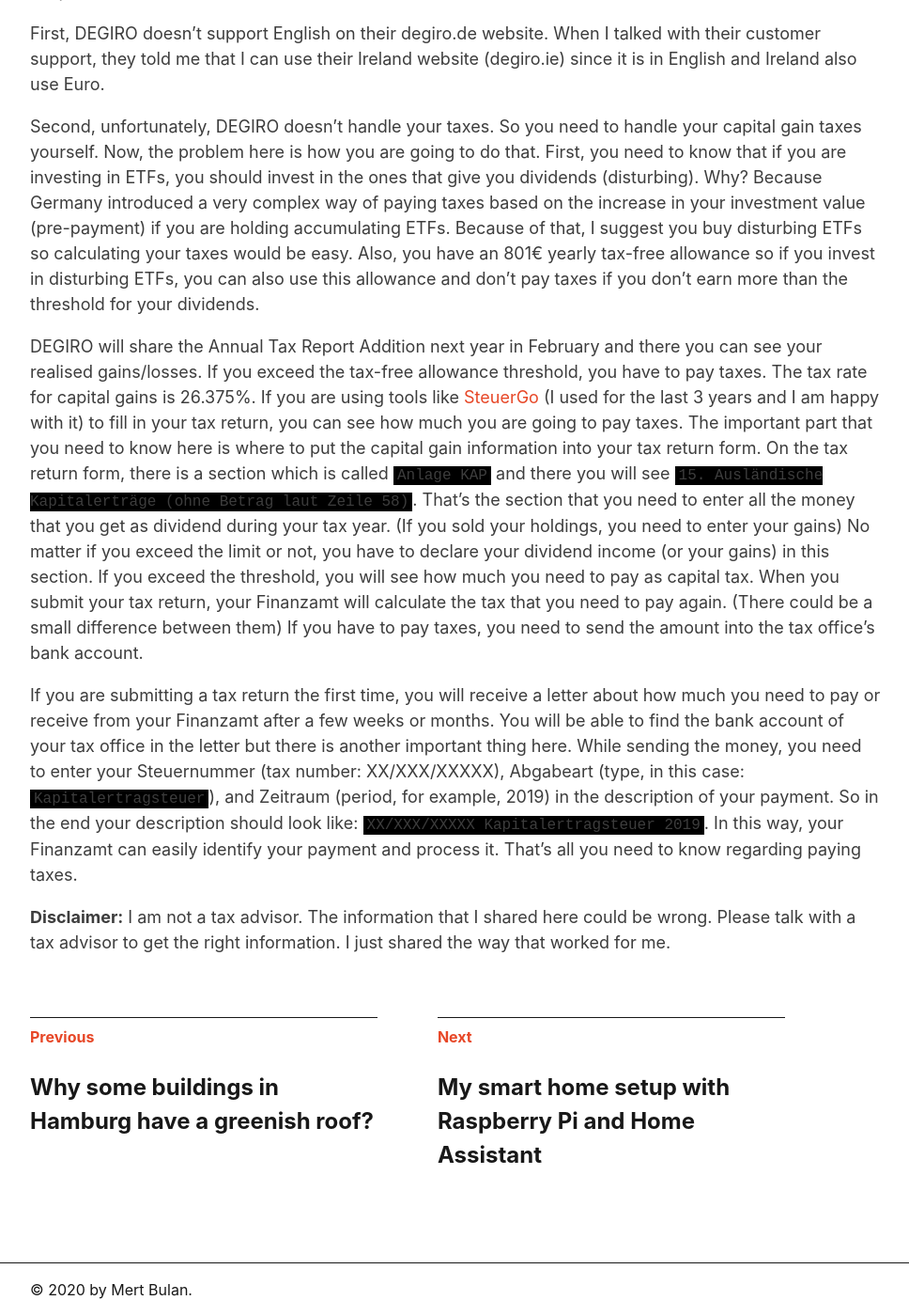
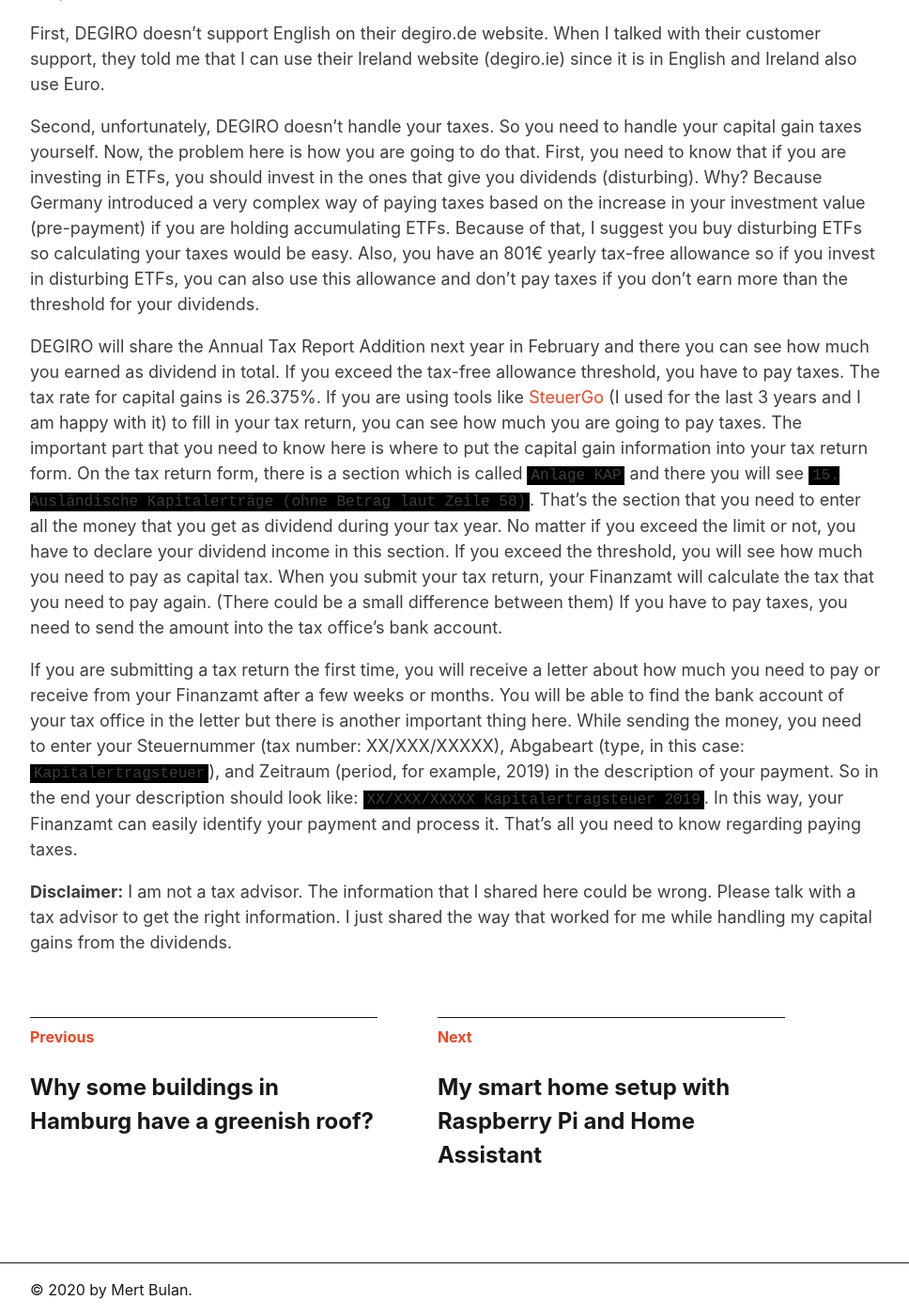
Before and after one commit to mertbulan/mertbulan.github.io, a Jekyll site: the page built from _posts/2020-11-05-how-to-invest-in-germany-via-degiro.md, in a window 1280 px wide and 1400 px high, scrolled down 1221 px. Shown: the whole window at 94% size, without its empty margins (64-1032 px from the left). Built offline with Jekyll 4.4.1, drawn with Linux system fonts in a browser that asks for light colours.

Commit message:
update post

```diff
--- a/_posts/2020-11-05-how-to-invest-in-germany-via-degiro.md
+++ b/_posts/2020-11-05-how-to-invest-in-germany-via-degiro.md
@@ -13,8 +13,8 @@ First, DEGIRO doesn't support English on their degiro.de website. When I talked
 
 Second, unfortunately, DEGIRO doesn't handle your taxes. So you need to handle your capital gain taxes yourself. Now, the problem here is how you are going to do that. First, you need to know that if you are investing in ETFs, you should invest in the ones that give you dividends (disturbing). Why? Because Germany introduced a very complex way of paying taxes based on the increase in your investment value (pre-payment) if you are holding accumulating ETFs. Because of that, I suggest you buy disturbing ETFs so calculating your taxes would be easy. Also, you have an 801€ yearly tax-free allowance so if you invest in disturbing ETFs, you can also use this allowance and don't pay taxes if you don't earn more than the threshold for your dividends.
 
-DEGIRO will share the Annual Tax Report Addition next year in February and there you can see your realised gains/losses. If you exceed the tax-free allowance threshold, you have to pay taxes. The tax rate for capital gains is 26.375%. If you are using tools like [SteuerGo](https://www.steuergo.de) (I used for the last 3 years and I am happy with it) to fill in your tax return, you can see how much you are going to pay taxes. The important part that you need to know here is where to put the capital gain information into your tax return form. On the tax return form, there is a section which is called `Anlage KAP` and there you will see `15. Ausländische Kapitalerträge (ohne Betrag laut Zeile 58)`. That's the section that you need to enter all the money that you get as dividend during your tax year. (If you sold your holdings, you need to enter your gains) No matter if you exceed the limit or not, you have to declare your dividend income (or your gains) in this section. If you exceed the threshold, you will see how much you need to pay as capital tax. When you submit your tax return, your Finanzamt will calculate the tax that you need to pay again. (There could be a small difference between them) If you have to pay taxes, you need to send the amount into the tax office's bank account.
+DEGIRO will share the Annual Tax Report Addition next year in February and there you can see how much you earned as dividend in total. If you exceed the tax-free allowance threshold, you have to pay taxes. The tax rate for capital gains is 26.375%. If you are using tools like [SteuerGo](https://www.steuergo.de) (I used for the last 3 years and I am happy with it) to fill in your tax return, you can see how much you are going to pay taxes. The important part that you need to know here is where to put the capital gain information into your tax return form. On the tax return form, there is a section which is called `Anlage KAP` and there you will see `15. Ausländische Kapitalerträge (ohne Betrag laut Zeile 58)`. That's the section that you need to enter all the money that you get as dividend during your tax year. No matter if you exceed the limit or not, you have to declare your dividend income in this section. If you exceed the threshold, you will see how much you need to pay as capital tax. When you submit your tax return, your Finanzamt will calculate the tax that you need to pay again. (There could be a small difference between them) If you have to pay taxes, you need to send the amount into the tax office's bank account.
 
 If you are submitting a tax return the first time, you will receive a letter about how much you need to pay or receive from your Finanzamt after a few weeks or months. You will be able to find the bank account of your tax office in the letter but there is another important thing here. While sending the money, you need to enter your Steuernummer (tax number: XX/XXX/XXXXX), Abgabeart (type, in this case: `Kapitalertragsteuer`), and Zeitraum (period, for example, 2019) in the description of your payment. So in the end your description should look like: `XX/XXX/XXXXX Kapitalertragsteuer 2019`. In this way, your Finanzamt can easily identify your payment and process it. That's all you need to know regarding paying taxes.
 
-**Disclaimer:** I am not a tax advisor. The information that I shared here could be wrong. Please talk with a tax advisor to get the right information. I just shared the way that worked for me.
+**Disclaimer:** I am not a tax advisor. The information that I shared here could be wrong. Please talk with a tax advisor to get the right information. I just shared the way that worked for me while handling my capital gains from the dividends.
```
